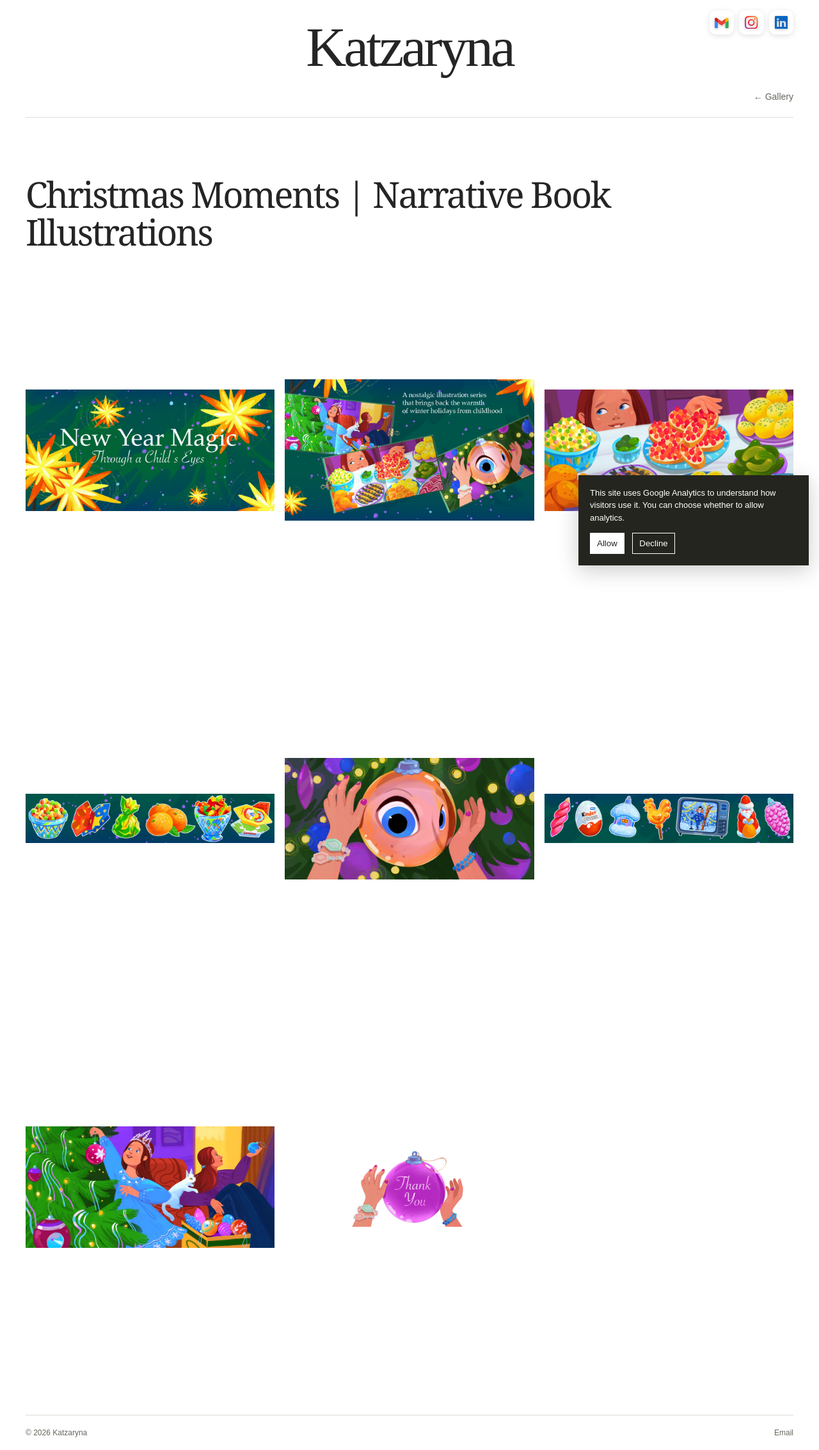
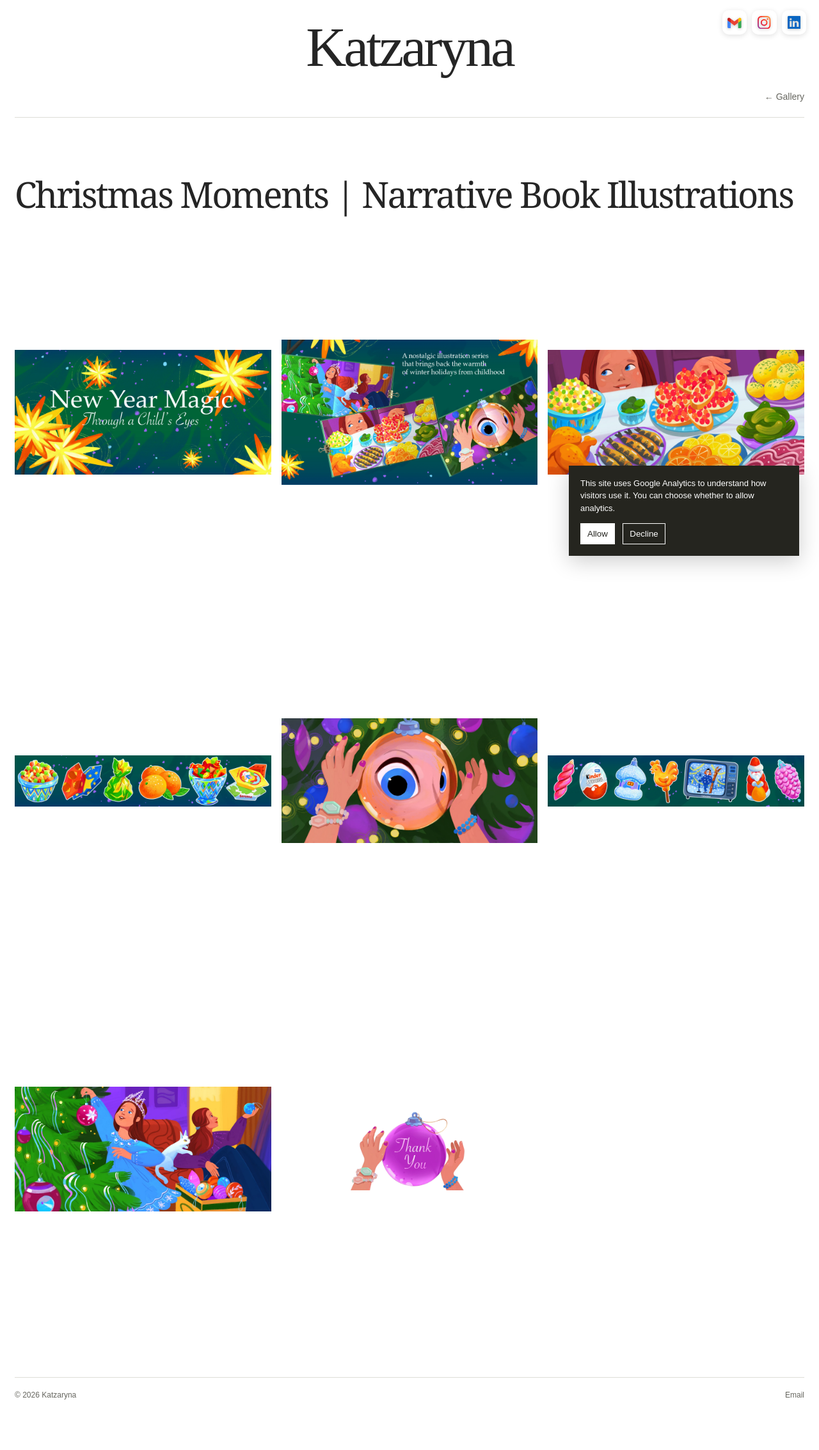
Before and after one commit to katzaryna/katzaryna.github.io, a Jekyll site: the page built from projects/christmas-moments/index.md, in a window 1280 px wide. Shown: the whole page at 64% size. Built offline with Jekyll 4.4.1, drawn with Linux system fonts in a browser that asks for light colours; after the commit the page ends 2208 px from its top, so only the background shows below that.

Commit message:
indents were changed

```diff
--- a/_layouts/project.html
+++ b/_layouts/project.html
@@ -25,9 +25,9 @@
         {% assign image_alt = image.alt | default: image.caption | default: page.title | escape %}
         {% assign image_count = page.images | size %}
         {% if image_count < 3 %}
-          {% assign image_sizes = "(max-width: 440px) calc(100vw - 28px), (max-width: 632px) calc(100vw - 32px), (max-width: 760px) 600px, (max-width: 1248px) calc(100vw - 48px), 1200px" %}
+          {% assign image_sizes = "(max-width: 440px) calc(100vw - 40px), (max-width: 612px) calc(100vw - 42px), (max-width: 760px) 570px, (max-width: 1616px) calc(100vw - 46px), 1570px" %}
         {% else %}
-          {% assign image_sizes = "(max-width: 440px) calc(100vw - 28px), (max-width: 632px) calc((100vw - 44px) / 2), (max-width: 760px) 294px, (max-width: 1248px) calc((100vw - 80px) / 3), 395px" %}
+          {% assign image_sizes = "(max-width: 440px) calc(100vw - 40px), (max-width: 612px) calc((100vw - 54px) / 2), (max-width: 760px) 279px, (max-width: 1616px) calc((100vw - 78px) / 3), 513px" %}
         {% endif %}
         <figure>
           {% if responsive_image.motion %}
--- a/assets/css/styles.css
+++ b/assets/css/styles.css
@@ -3,7 +3,8 @@
   --color-muted: #66665f;
   --color-panel: #858585;
   --color-surface: #fff;
-  --page-max-width: 1200px;
+  --page-max-width: 1570px;
+  --page-gutter: 46px;
   --nav-size: 38.4px;
   --nav-gap: 8px;
   color-scheme: light;
@@ -16,7 +17,7 @@
 body { margin: 0; }
 a { color: inherit; }
 
-.page { width: min(var(--page-max-width), calc(100% - 48px)); margin-inline: auto; }
+.page { width: min(var(--page-max-width), calc(100% - var(--page-gutter))); margin-inline: auto; }
 h2, p { margin-top: 0; }
 
 .site-header {
@@ -58,7 +59,7 @@ h2, p { margin-top: 0; }
   position: fixed;
   z-index: 10;
   top: 16px;
-  right: max(14px, calc((100vw - var(--page-max-width)) / 2));
+  right: max(20px, calc((100vw - var(--page-max-width)) / 2));
   display: flex;
   flex-direction: row;
   align-items: center;
@@ -214,7 +215,7 @@ h2, p { margin-top: 0; }
   min-height: 20%;
   display: grid;
   place-items: center;
-  padding: 12px;
+  padding: 6px;
   background: rgb(0 0 0 / 50%);
   color: #fff;
   font-size: 16px;
@@ -266,7 +267,7 @@ h2, p { margin-top: 0; }
   max-width: none;
   max-height: none;
   margin: 0;
-  padding: 20px;
+  padding: 27px;
   border: 0;
   background: rgb(0 0 0 / 70%);
   color: var(--color-surface);
@@ -280,8 +281,8 @@ h2, p { margin-top: 0; }
   display: block;
   width: auto;
   height: auto;
-  max-width: calc(100vw - 40px);
-  max-height: calc(100dvh - 40px);
+  max-width: calc(100vw - 54px);
+  max-height: calc(100dvh - 54px);
   object-fit: contain;
 }
 .site-footer {
@@ -297,8 +298,8 @@ h2, p { margin-top: 0; }
 .consent {
   position: fixed;
   z-index: 3;
-  right: 16px;
-  bottom: 16px;
+  right: 31px;
+  bottom: 31px;
   width: min(360px, calc(100% - 32px));
   padding: 18px;
   background: #25251f;
@@ -311,7 +312,8 @@ h2, p { margin-top: 0; }
 .consent button:first-of-type { background: white; color: #25251f; }
 
 @media (max-width: 760px) {
-  .page { width: min(100% - 32px, 600px); }
+  :root { --page-gutter: 42px; }
+  .page { width: min(calc(100% - var(--page-gutter)), 570px); }
   .site-header { grid-template-columns: 83px minmax(0, 1fr); gap: 14px; padding-block: 16px 28px; }
   .wordmark { min-height: 62px; padding-inline: 12px; font-size: calc(1.15 * clamp(34px, 9vw, 52px)); }
   .site-header .wordmark { max-width: calc(100% - 120px); }
@@ -342,7 +344,8 @@ h2, p { margin-top: 0; }
 }
 
 @media (max-width: 440px) {
-  .page { width: calc(100% - 28px); }
+  :root { --page-gutter: 40px; }
+  .page { width: calc(100% - var(--page-gutter)); }
   .site-header { grid-template-columns: 65px minmax(0, 1fr); gap: 10px; }
   .wordmark { min-height: 54px; padding-inline: 9px; font-size: calc(1.15 * clamp(29px, 8vw, 38px)); }
   .site-header .wordmark { max-width: calc(100% - 96px); }
--- a/index.html
+++ b/index.html
@@ -36,9 +36,9 @@
         <figure{% if responsive_cover.landscape %} class="is-landscape"{% endif %}>
           <a class="gallery-link" href="{{ project.url | relative_url }}" aria-label="View {{ project.title | escape }} project">
             {% if responsive_cover %}
-              {% assign cover_sizes = "(max-width: 440px) calc(100vw - 28px), (max-width: 632px) calc(100vw - 32px), (max-width: 760px) 600px, (max-width: 1224px) calc((100vw - 92px) / 3), 385px" %}
+              {% assign cover_sizes = "(max-width: 440px) calc(100vw - 40px), (max-width: 612px) calc(100vw - 42px), (max-width: 760px) 556px, (max-width: 1616px) calc((100vw - 90px) / 3), 509px" %}
               {% unless responsive_cover.landscape %}
-                {% assign cover_sizes = "(max-width: 440px) calc(100vw - 28px), (max-width: 632px) calc((100vw - 46px) / 2), (max-width: 760px) 293px, (max-width: 1224px) calc((100vw - 158px) / 6), 182px" %}
+                {% assign cover_sizes = "(max-width: 440px) calc(100vw - 40px), (max-width: 612px) calc((100vw - 56px) / 2), (max-width: 760px) 279px, (max-width: 1616px) calc((100vw - 156px) / 6), 244px" %}
               {% endunless %}
             <img src="{{ responsive_cover.src | relative_url }}" srcset="{% for source in responsive_cover.sources %}{{ source.src | relative_url }} {{ source.width }}w{% unless forloop.last %}, {% endunless %}{% endfor %}" sizes="{{ cover_sizes }}" width="{{ responsive_cover.width }}" height="{{ responsive_cover.height }}" alt="{{ project.cover.alt | default: project.title | escape }}" loading="{% if forloop.first %}eager{% else %}lazy{% endif %}"{% if forloop.first %} fetchpriority="high"{% endif %}>
             {% else %}
```
